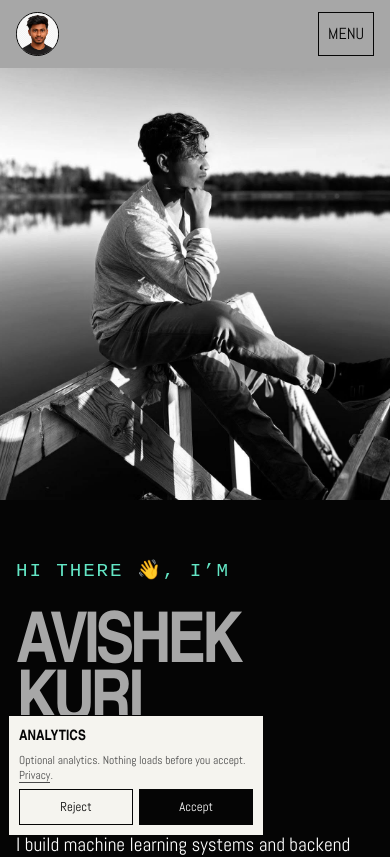
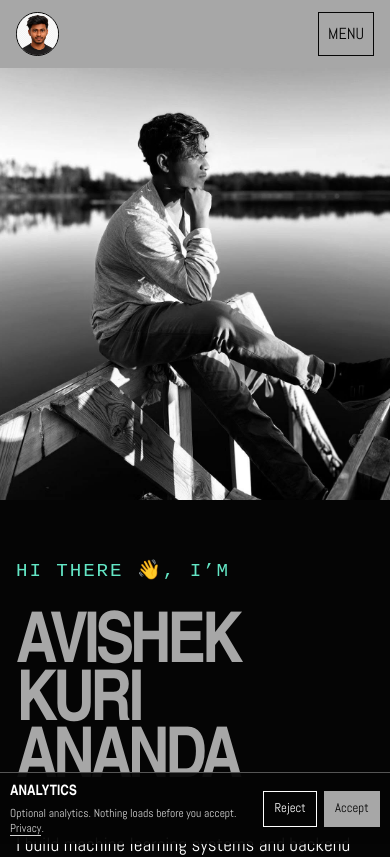
Before and after one commit to 1avishek/my_portfolio, a React (Vite) app: page / in a window 390 px wide. Shown: the top 857 px of the page. Built offline with nearby package versions, Linux system fonts and the light colour scheme; a web font is replaced by a local one.

Commit message:
Use a full-width analytics consent bar

```diff
--- a/src/styles/responsive.css
+++ b/src/styles/responsive.css
@@ -306,15 +306,22 @@
   }
 
   .analytics-consent {
-    bottom: 0.5rem;
-    left: 0.5rem;
-    width: min(calc(100% - 1rem), 16rem);
+    display: grid;
+    grid-template-columns: minmax(0, 1fr) auto;
+    gap: 0.5rem;
+    padding: 0.5rem 0.625rem;
+  }
+
+  .analytics-consent > div:first-child {
+    display: block;
+  }
+
+  .analytics-consent h2 {
+    margin-bottom: 0.1rem;
   }
 
   .analytics-consent__actions {
-    display: grid;
-    grid-template-columns: repeat(2, 1fr);
-    width: 100%;
+    display: flex;
   }
 }
 
--- a/src/styles/sections.css
+++ b/src/styles/sections.css
@@ -654,29 +654,39 @@
 
 .analytics-consent {
   position: fixed;
-  bottom: 1rem;
-  left: 1rem;
+  right: 0;
+  bottom: 0;
+  left: 0;
   z-index: 100;
-  display: grid;
-  width: min(calc(100% - 2rem), 16rem);
-  gap: 0.4rem;
-  padding: 0.625rem;
-  border: 1px solid var(--color-black);
-  background: var(--color-off-white);
-  color: var(--color-black);
+  display: flex;
+  align-items: center;
+  justify-content: space-between;
+  width: 100%;
+  gap: 1rem;
+  padding: 0.5rem clamp(1rem, 3vw, 3rem);
+  border-top: 1px solid #555;
+  background: rgb(5 5 5 / 94%);
+  color: var(--color-white);
+}
+
+.analytics-consent > div:first-child {
+  display: flex;
+  align-items: baseline;
+  gap: 0.75rem;
 }
 
 .analytics-consent h2 {
-  margin: 0 0 0.2rem;
+  margin: 0;
   font-family: var(--font-display);
   font-size: 0.9rem;
   text-transform: uppercase;
+  white-space: nowrap;
 }
 
 .analytics-consent p {
   max-width: 56ch;
   margin: 0;
-  color: #4a4a4a;
+  color: #d4d4d4;
   font-size: 0.72rem;
   line-height: 1.3;
 }
@@ -694,16 +704,17 @@
 .analytics-consent__actions button {
   min-height: 2.25rem;
   padding: 0.3rem 0.65rem;
-  border: 1px solid var(--color-black);
+  border: 1px solid var(--color-white);
   background: transparent;
-  color: var(--color-black);
+  color: var(--color-white);
   cursor: pointer;
   font-size: 0.8rem;
 }
 
 .analytics-consent__actions button:last-child {
-  background: var(--color-black);
-  color: var(--color-white);
+  border-color: var(--color-header);
+  background: var(--color-header);
+  color: var(--color-black);
 }
 
 .scroll-top {
```
